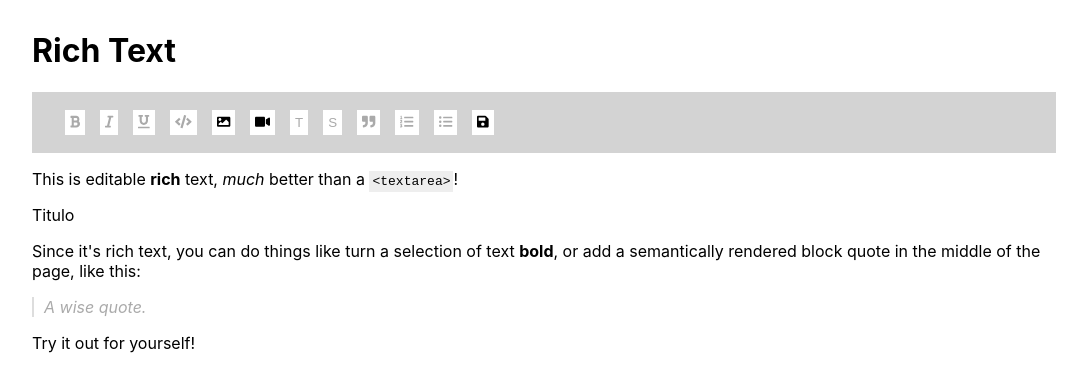
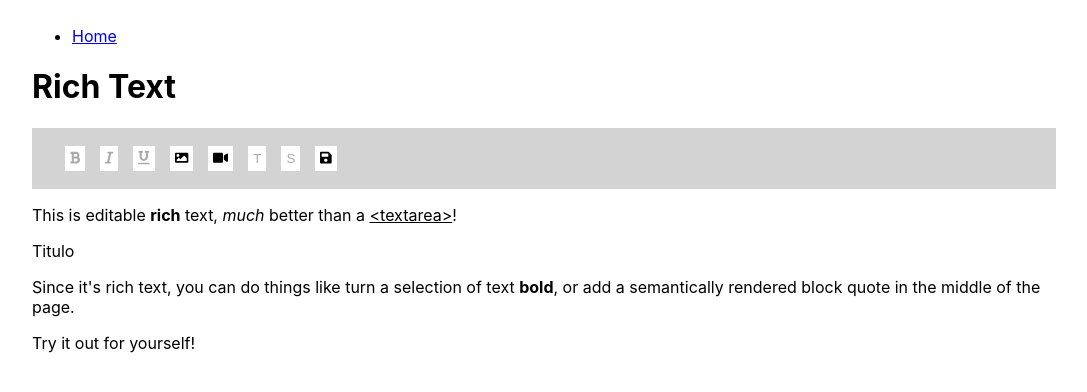
Before and after one commit to diruiz/SlateJs, a React (Create React App) app: page / in a window 1280 px wide. Shown: the top 392 px of the page, without its empty margins (96-1183 px from the left). Built offline with nearby package versions, Linux system fonts and the light colour scheme.

Commit message:
config poc

```diff
--- a/package.json
+++ b/package.json
@@ -11,6 +11,7 @@
     "@testing-library/user-event": "^12.8.3",
     "react": "^17.0.2",
     "react-dom": "^17.0.2",
+    "react-router-dom": "^5.3.0",
     "react-scripts": "4.0.3",
     "slate": "^0.65.3",
     "slate-history": "^0.65.3",
--- a/src/App.js
+++ b/src/App.js
@@ -1,11 +1,35 @@
 import './App.css';
 import RichTextEditor from './Components/Slate/RichTextEditor';
+import {
+  BrowserRouter as Router,
+  Switch,
+  Route,
+  Link
+} from "react-router-dom";
 
 function App() {
   return (
     <div className="App-container">
-      <h1>Rich Text</h1>
-      <RichTextEditor />
+      <Router>
+        <div>
+          <nav>
+            <ul>
+              <li>
+                <Link to="/">Home</Link>
+              </li>
+            </ul>
+          </nav>
+
+          {/* A <Switch> looks through its children <Route>s and
+            renders the first one that matches the current URL. */}
+          <Switch>
+            <Route path="/">
+              <h1>Rich Text</h1>
+              <RichTextEditor />
+            </Route>
+          </Switch>
+        </div>
+      </Router>
     </div>
   );
 }
--- a/src/Components/Slate/RichTextEditor.js
+++ b/src/Components/Slate/RichTextEditor.js
@@ -40,11 +40,11 @@ function RichTextEditor(props) {
             event.preventDefault()
             CustomEditor.toggleUnderlineMark(editor)
           }}>{Icons.Underline}</MarkButton>
-        <MarkButton format="code" click={
+        {/* <MarkButton format="code" click={
           event => {
             event.preventDefault()
             CustomEditor.toggleCodeBlock(editor)
-          }}>{Icons.Code}</MarkButton>
+          }}>{Icons.Code}</MarkButton> */}
         <MarkButton click={
           event => {
             const url = window.prompt('Enter the URL of the image:')
@@ -67,9 +67,9 @@ function RichTextEditor(props) {
 
         <BlockButton format="heading-one" >T</BlockButton>
         <BlockButton format="heading-two" >S</BlockButton>
-        <BlockButton format="block-quote" >{Icons.Quote}</BlockButton>
+        {/* <BlockButton format="block-quote" >{Icons.Quote}</BlockButton>
         <BlockButton format="numbered-list" >{Icons.OrderedList}</BlockButton>
-        <BlockButton format="bulleted-list" >{Icons.UnorderedList}</BlockButton>
+        <BlockButton format="bulleted-list" >{Icons.UnorderedList}</BlockButton> */}
 
         <MarkButton click={
           event => {
@@ -81,6 +81,7 @@ function RichTextEditor(props) {
               addArticle(article)
                 .then(data => {
                   console.log("data ok: ", data)
+                  alert("articulo guardado correctamente");
 
                 })
                 .catch(error => alert("error: " + alert.toString()));
@@ -256,7 +257,7 @@ const initialValue = [
       { text: ' text, ' },
       { text: 'much', italic: true },
       { text: ' better than a ' },
-      { text: '<textarea>', code: true },
+      { text: '<textarea>', underline: true },
       { text: '!' },
     ],
   },
@@ -277,14 +278,11 @@ const initialValue = [
       { text: 'bold', bold: true },
       {
         text:
-          ', or add a semantically rendered block quote in the middle of the page, like this:',
+          ', or add a semantically rendered block quote in the middle of the page.',
       },
     ],
   },
-  {
-    type: 'block-quote',
-    children: [{ text: 'A wise quote.' }],
-  },
+
   {
     type: 'paragraph',
     children: [{ text: 'Try it out for yourself!' }],
```
Also changed, not shown: 1 other file (tests, documents, lock files or other folders).
